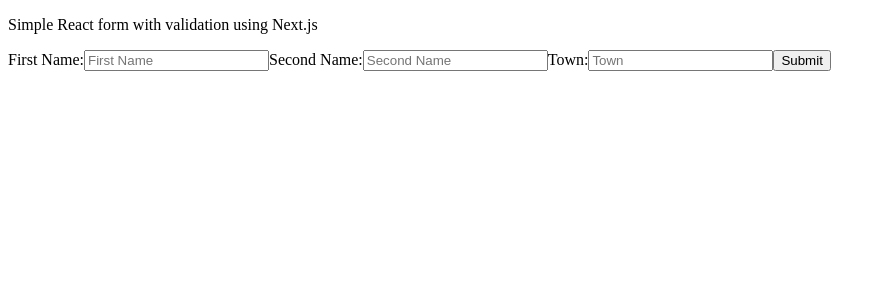
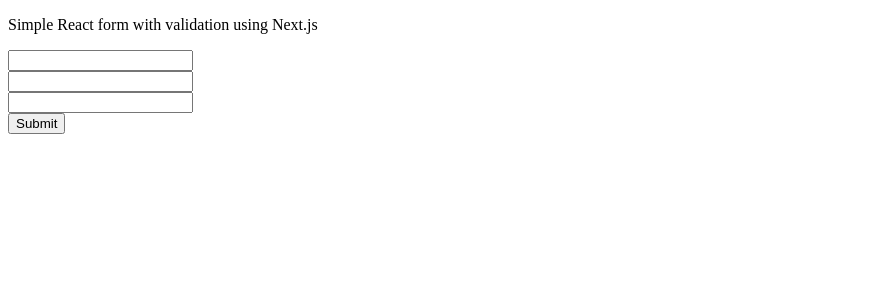
Before and after one commit to rhysbrame/form-input, a Next.js app: page / in a window 1280 px wide. Shown: the top 300 px of the page, without its empty margins (0-886 px from the left). Built offline with nearby package versions, Linux system fonts and the light colour scheme.

Commit message:
lifting local state

```diff
--- a/pages/Components/Form.js
+++ b/pages/Components/Form.js
@@ -1,70 +1,50 @@
 import React, { Component } from "react";
+import TextInput from "./TextInput";
 
 class Form extends Component {
   constructor(props) {
     super(props);
+    this.handleFirstNameChange = this.handleFirstNameChange.bind(this);
+    this.handleSecondNameChange = this.handleSecondNameChange.bind(this);
+    this.handleTownChange = this.handleTownChange.bind(this);
     this.state = {
       firstName: "",
       secondName: "",
       town: ""
     };
-
-    this.handleChange = this.handleChange.bind(this);
-    this.handleSubmit = this.handleSubmit.bind(this);
   }
 
-  handleChange(event) {
-    const name = event.target.name;
-    const value = event.target.value;
-    this.setState({ [name]: value });
+  handleFirstNameChange(value) {
+    console.log("***f***", this.state.firstName);
+    this.setState({ firstName: value });
   }
 
-  handleSubmit(event) {
-    alert(
-      "A name was submitted: " +
-        this.state.firstName +
-        this.state.secondName +
-        this.state.town
-    );
-    event.preventDefault();
+  handleSecondNameChange(value) {
+    console.log("***s***", this.state.secondName);
+    this.setState({ secondName: value });
+  }
+
+  handleTownChange(value) {
+    console.log("***t***", this.state.town);
+    this.setState({ town: value });
   }
 
   render() {
+    const firstName = this.state.firstName;
+    const secondName = this.state.secondName;
+    const town = this.state.town;
+
     return (
-      <form onSubmit={this.handleSubmit}>
-        <label>
-          First Name:
-          <input
-            type="text"
-            value={this.state.firstName}
-            onChange={this.handleChange}
-            className="form-control"
-            name="firstName"
-            placeholder="First Name"
-          />
-        </label>
-        <label>
-          Second Name:
-          <input
-            type="text"
-            value={this.state.secondName}
-            onChange={this.handleChange}
-            className="form-control"
-            name="secondName"
-            placeholder="Second Name"
-          />
-        </label>
-        <label>
-          Town:
-          <input
-            type="text"
-            value={this.state.town}
-            onChange={this.handleChange}
-            className="form-control"
-            name="town"
-            placeholder="Town"
-          />
-        </label>
+      <form>
+        <TextInput
+          value={firstName}
+          onInputChange={this.handleFirstNameChange}
+        />
+        <TextInput
+          value={secondName}
+          onInputChange={this.handleSecondNameChange}
+        />
+        <TextInput value={town} onInputChange={this.handleTownChange} />
         <input type="submit" value="Submit" />
       </form>
     );
--- /dev/null
+++ b/pages/Components/TextInput.js
@@ -0,0 +1,22 @@
+import { Component } from "react";
+
+export default class TextInput extends Component {
+  constructor(props) {
+    super(props);
+    this.handleChange = this.handleChange.bind(this);
+  }
+
+  handleChange(e) {
+    this.props.onInputChange(e.target.value);
+  }
+
+  render() {
+    const input = this.props.value;
+    return (
+      <div className="form-group">
+        <label className="form-label" />
+        <input value={input} onChange={this.handleChange} />
+      </div>
+    );
+  }
+}
```
